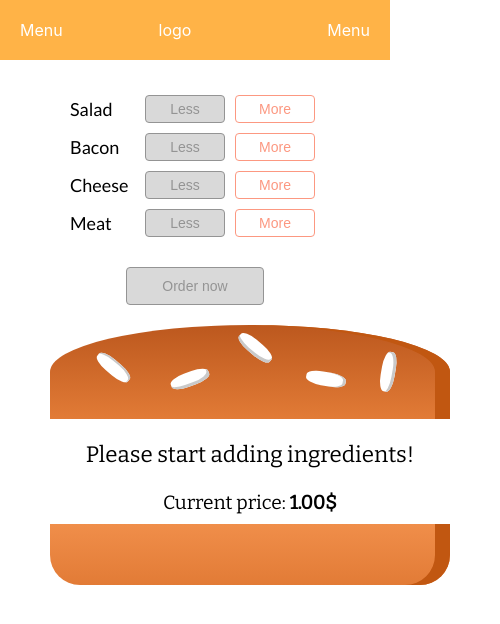
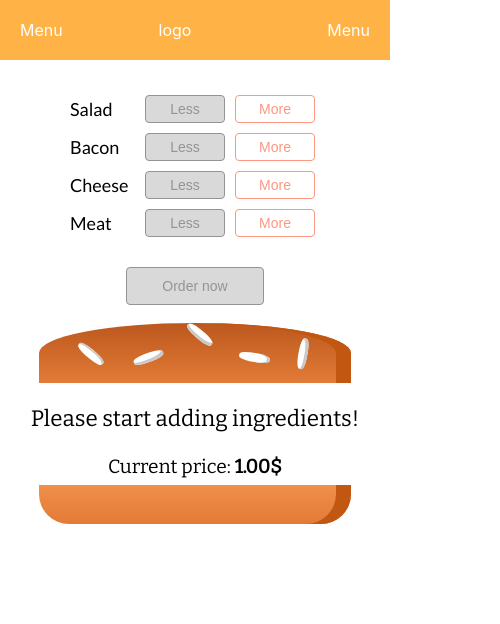
Before and after one commit to Babiy7/burger-app, a React (Create React App) app: page / in a window 390 px wide. Shown: the top 624 px of the page, 500 px wide, since content can reach past the window. Built offline with nearby package versions, Linux system fonts and the light colour scheme.

Commit message:
Fixed the mobile screen.

```diff
--- a/src/App.css
+++ b/src/App.css
@@ -1,3 +1,2 @@
 .App {
-    height: 100vh;
 }
--- a/src/component/Burger/BuildControls/BuildControls.module.css
+++ b/src/component/Burger/BuildControls/BuildControls.module.css
@@ -13,7 +13,7 @@
   padding: 10px 35px;
   font-size: 14px;
   border-radius: 4px;
-  transition: .3s;
+  transition: 0.3s;
   outline: none;
   cursor: pointer;
   background: #ffb347;
@@ -21,7 +21,8 @@
   color: white;
 }
 
-.OrderButton:hover, .OrderButton:active {
+.OrderButton:hover,
+.OrderButton:active {
   background: #ffd496;
   border: 1px solid #d17d04;
   color: #d17d04;
--- a/src/component/Burger/Burger.module.css
+++ b/src/component/Burger/Burger.module.css
@@ -2,7 +2,7 @@
 .Burger {
   justify-content: center;
   width: 500px;
-  height: 470px;
+  height: 460px;
   text-align: center;
   font-size: 1.4rem;
   font-family: "Bitter", serif;
@@ -15,17 +15,17 @@
   margin: 0;
 }
 
-@media (max-width: 1000px) and (max-height: 700px) {
+@media (max-width: 1000px) {
   .Burger {
     width: 450px;
     height: 400px;
   }
 }
 
-@media (max-width: 500px) and (max-height: 400px) {
+@media (max-width: 500px) {
   .Burger {
     width: 100%;
-    height: 250px;
-    margin: auto;
+    height: 300px;
+    box-sizing: border-box;
   }
 }
```
